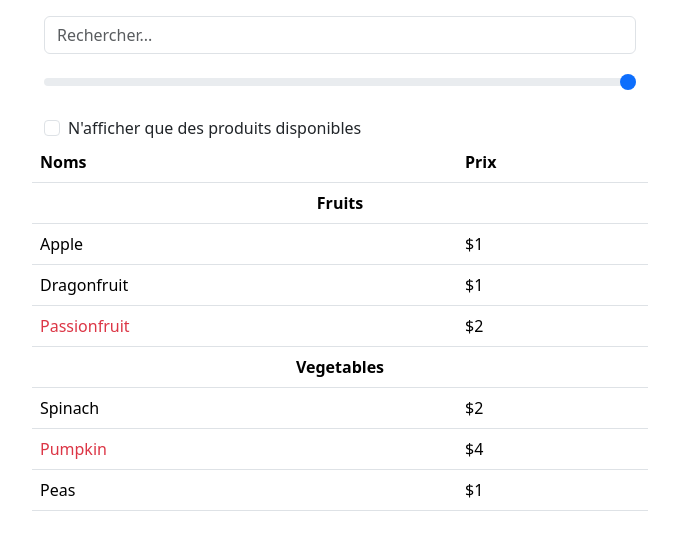
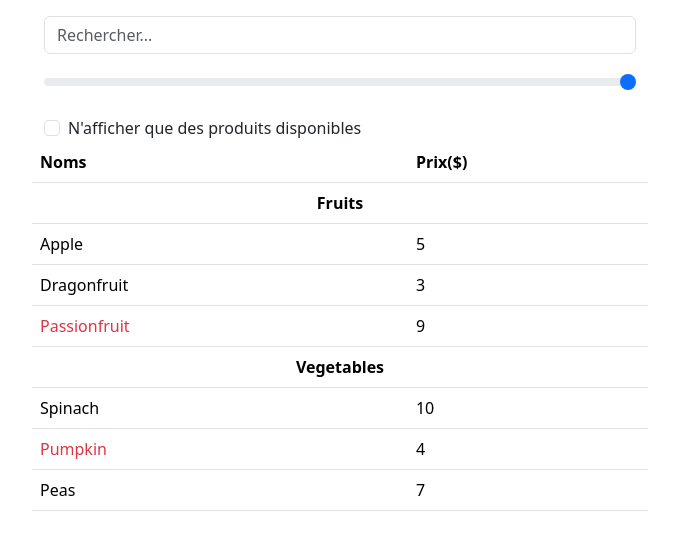
Before and after one commit to Dr-Lab1/react-products-list-project, a React (Vite) app: page / in a window 1280 px wide. Shown: the top 550 px of the page, without its empty margins (300-979 px from the left). Built offline with nearby package versions, Linux system fonts and the light colour scheme.

Commit message:
... - 2024.07.07 at 15:13

```diff
--- a/src/App.jsx
+++ b/src/App.jsx
@@ -5,12 +5,12 @@ import { ProductCategoryRow } from './components/products/productCategoryRow'
 import { ProductRow } from './components/products/productRow'
 
 const PRODUCTS = [
-  { category: "Fruits", price: "$1", stocked: true, name: "Apple" },
-  { category: "Fruits", price: "$1", stocked: true, name: "Dragonfruit" },
-  { category: "Fruits", price: "$2", stocked: false, name: "Passionfruit" },
-  { category: "Vegetables", price: "$2", stocked: true, name: "Spinach" },
-  { category: "Vegetables", price: "$4", stocked: false, name: "Pumpkin" },
-  { category: "Vegetables", price: "$1", stocked: true, name: "Peas" }
+  { category: "Fruits", price: 5, stocked: true, name: "Apple" },
+  { category: "Fruits", price: 3, stocked: true, name: "Dragonfruit" },
+  { category: "Fruits", price: 9, stocked: false, name: "Passionfruit" },
+  { category: "Vegetables", price: 10, stocked: true, name: "Spinach" },
+  { category: "Vegetables", price: 4, stocked: false, name: "Pumpkin" },
+  { category: "Vegetables", price: 7, stocked: true, name: "Peas" }
 ]
 
 function App() {
@@ -45,7 +45,8 @@ function App() {
     if (isChecked && !product.stocked)
       return false
 
-
+    if(product.price > range)
+      return false
 
     if (search && !product.name.includes(capitalizedWord(search)))
       return false
@@ -112,7 +113,7 @@ function ProductTable({ products }) {
     <thead>
       <tr>
         <th>Noms</th>
-        <th>Prix</th>
+        <th>Prix($)</th>
       </tr>
     </thead>
 
```
